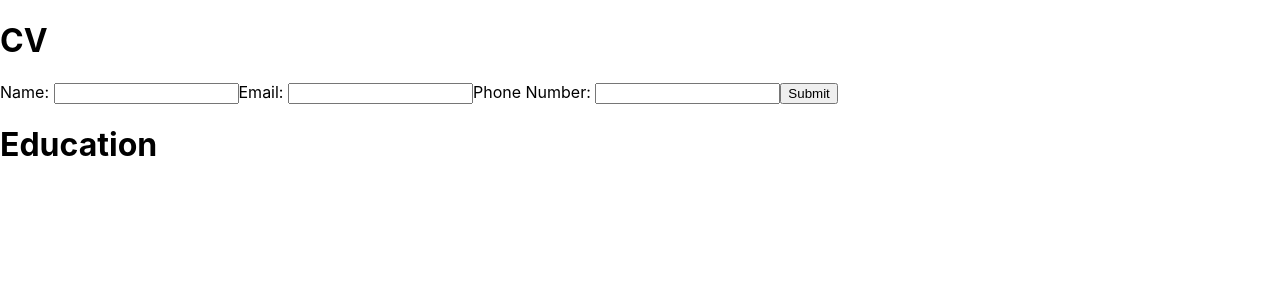
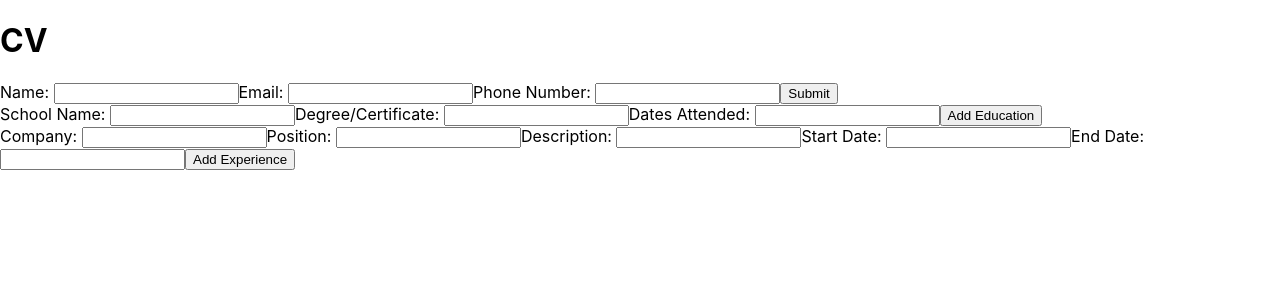
Before and after one commit to lukegronert/theOdinProject, a React (Create React App) app in the folder react/projects/cv-project/: page / in a window 1280 px wide. Shown: the top 300 px of the page. Built offline with nearby package versions, Linux system fonts and the light colour scheme.

Commit message:
Added forms for education and experience. Information submitted appears on the page.

```diff
--- a/react/projects/cv-project/package.json
+++ b/react/projects/cv-project/package.json
@@ -9,6 +9,7 @@
     "react": "^17.0.2",
     "react-dom": "^17.0.2",
     "react-scripts": "4.0.3",
+    "uniqid": "^5.3.0",
     "web-vitals": "^1.1.1"
   },
   "scripts": {
--- a/react/projects/cv-project/src/App.js
+++ b/react/projects/cv-project/src/App.js
@@ -2,6 +2,7 @@ import React, { Component } from 'react';
 import General from './components/General';
 import Education from './components/Education';
 import Experience from './components/Experience';
+import uniqid from 'uniqid';
 
 export default class App extends Component {
   constructor(props) {
@@ -22,14 +23,16 @@ export default class App extends Component {
           school: '',
           degree: '',
           date: '',
+          id: uniqid(),
         },
         educationList: [],
         experience: {
           company: '',
           position: '',
-          tasks: '',
+          description: '',
           startDate: '',
           endDate: '',
+          id: uniqid(),
         },
         experienceList: [],
       }
@@ -42,7 +45,6 @@ export default class App extends Component {
         [e.target.name]: e.target.value,
       }
     })
-    console.log(this.state)
   }
 
 
@@ -60,8 +62,56 @@ export default class App extends Component {
     })
   }
 
+  handleEducationChange = (e) => {
+    this.setState({
+      education: {
+        ...this.state.education,
+        [e.target.name]: e.target.value,
+      }
+    })
+  }
+
+
+  onSubmitEducation = (e) => {
+    e.preventDefault();
+    this.setState({
+        educationList: this.state.educationList.concat(this.state.education),
+        education: {
+          school: '',
+          degree: '',
+          date: '',
+          id: uniqid(),
+        }
+    })
+  }
+
+  handleExperienceChange = (e) => {
+    this.setState({
+      experience: {
+        ...this.state.experience,
+        [e.target.name]: e.target.value,
+      }
+    })
+  }
+
+
+  onSubmitExperience = (e) => {
+    e.preventDefault();
+    this.setState({
+        experienceList: this.state.experienceList.concat(this.state.experience),
+        experience: {
+          company: '',
+          position: '',
+          description: '',
+          startDate: '',
+          endDate: '',
+          id: uniqid(),
+        }
+    })
+  }
+
   render() {
-    const {generalInfo, generalForm } = this.state;
+    const {generalInfo, educationList, experienceList } = this.state;
     return (
       <div>
         <h1>CV</h1>
@@ -79,9 +129,51 @@ export default class App extends Component {
               value={this.state.generalForm.phone}
               onChange={this.handleGeneralChange}></input>
             <button type='submit'>Submit</button>
-            <h1>Education</h1>
         </form>
+
+        <form onSubmit={this.onSubmitEducation}>
+          <label>School Name: </label>
+          <input type="text" name="school"
+            value={this.state.education.school}
+            onChange={this.handleEducationChange}></input>
+          <label>Degree/Certificate: </label>
+          <input type="text" name="degree"
+            value={this.state.education.degree}
+            onChange={this.handleEducationChange}></input>
+          <label>Dates Attended: </label>
+          <input type="text" name="date"
+            value={this.state.education.date}
+            onChange={this.handleEducationChange}></input>
+          <button type='submit'>Add Education</button>
+        </form>
+
+        <form onSubmit={this.onSubmitExperience}>
+          <label>Company: </label>
+          <input type="text" name="company"
+            value={this.state.experience.company}
+            onChange={this.handleExperienceChange}></input>
+          <label>Position: </label>
+          <input type="text" name="position"
+            value={this.state.experience.position}
+            onChange={this.handleExperienceChange}></input>
+          <label>Description: </label>
+          <input type="text" name="description"
+            value={this.state.experience.description}
+            onChange={this.handleExperienceChange}></input>
+          <label>Start Date: </label>
+          <input type="text" name="startDate"
+            value={this.state.experience.startDate}
+            onChange={this.handleExperienceChange}></input>
+          <label>End Date: </label>
+          <input type="text" name="endDate"
+            value={this.state.experience.endDate}
+            onChange={this.handleExperienceChange}></input>
+          <button type='submit'>Add Experience</button>
+        </form>
+
         <General info={generalInfo} />
+        <Education info={educationList} />
+        <Experience info={experienceList} />
       </div>
     )
   }
--- a/react/projects/cv-project/src/components/Education.js
+++ b/react/projects/cv-project/src/components/Education.js
@@ -1,10 +1,16 @@
 import React from 'react'
 
 export default function Education(props) {
-    const { education } = props;
+    const { info } = props;
     return (
         <div>
-
+            {info.map((education) => {
+                return (<div key={education.id}>
+                            <h4>{education.school}</h4>
+                            <h5>{education.degree}</h5>
+                            <h6>{education.date}</h6>
+                        </div>);
+            })}
         </div>
     )
 }
--- a/react/projects/cv-project/src/components/Experience.js
+++ b/react/projects/cv-project/src/components/Experience.js
@@ -1,10 +1,17 @@
 import React from 'react'
 
 export default function Experience(props) {
-    const { experience } = props;
+    const { info } = props;
     return (
         <div>
-
+            {info.map((experience) => {
+                return (<div key={experience.id}>
+                            <h4>{experience.company}</h4>
+                            <h5>{experience.position}</h5>
+                            <p>{experience.description}</p>
+                            <p>{experience.startDate} - {experience.endDate}</p>
+                        </div>);
+            })}
         </div>
     )
 }
```
Also changed, not shown: 1 other file (tests, documents, lock files or other folders).
